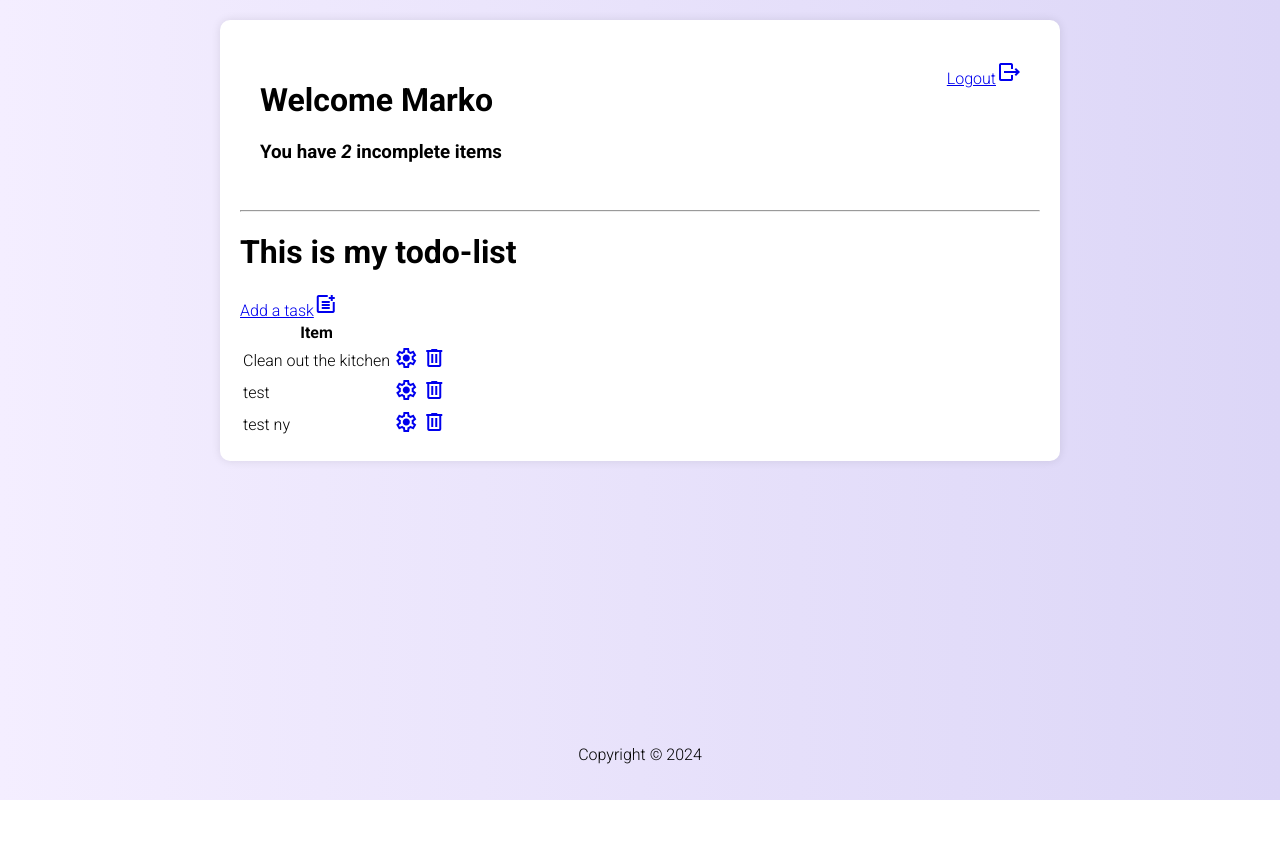
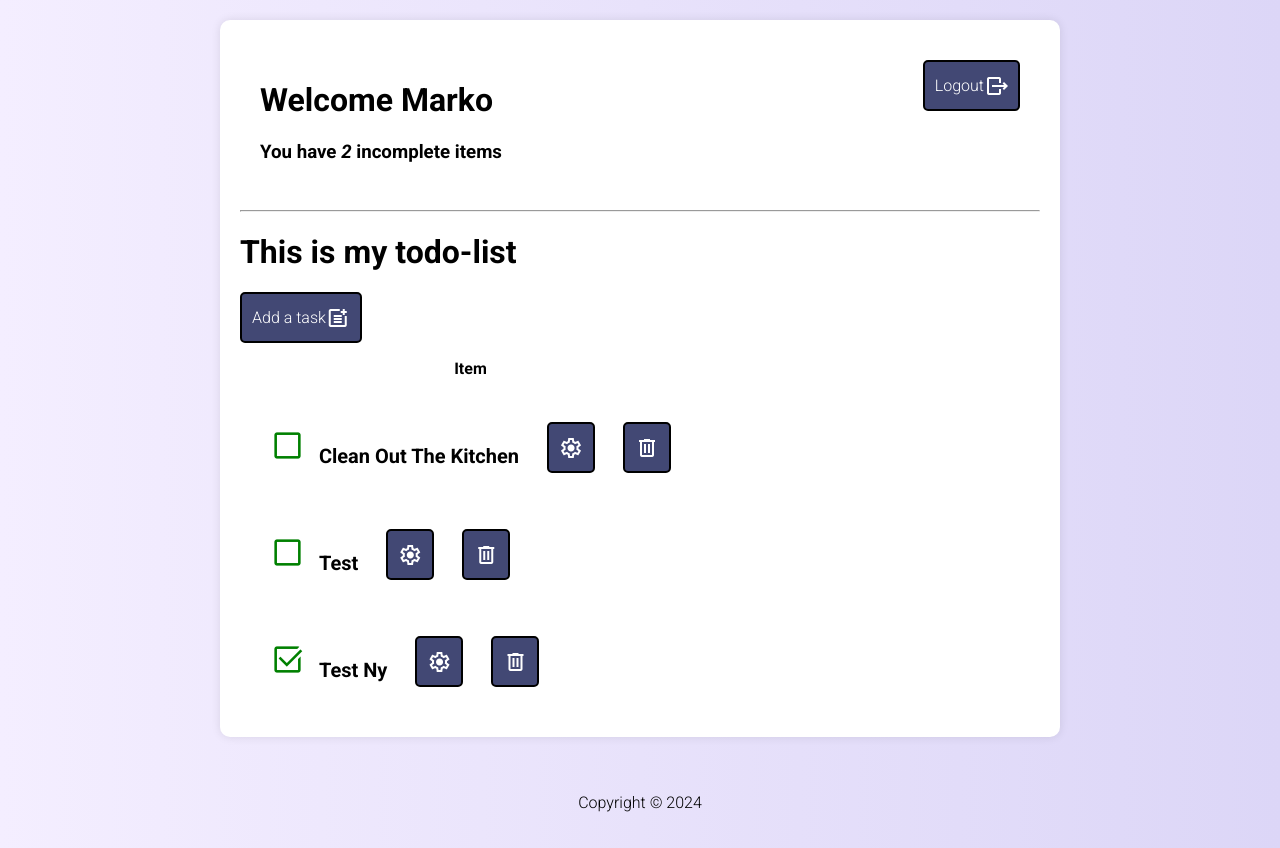
Before and after one commit to markohautala/django-auth-crud-app, a Django app: page / in a window 1280 px wide. Before the commit the page ends 800 px from the top, so only its background shows below. Run offline with Django 4.2, Linux system fonts and the light colour scheme; a user stored in the database is signed in; data comes from the database, SQL or seed files in the repository; both versions use the stored data as it was after the commit.

Commit message:
Update Google Fonts link and add styling to task list

```diff
--- a/base/templates/base/main.html
+++ b/base/templates/base/main.html
@@ -52,6 +52,10 @@
         padding: 20px;
       }
 
+      th, tr, td {
+        padding: 14px;
+      }
+
       h1,
       h2,
       h3,
@@ -62,8 +66,36 @@
       }
 
       /* Styling for all anchor tags */
-      .button {
+
+      a {
+        border: 2px solid #000000;
+        padding: 10px;
+        border-radius: 5px;
+        height: 27px;
         text-decoration: none;
+        align-items: center;
+        display: inline-flex;
+        color: #fff;
+        background-color: #424874;
+      }
+
+      a:hover {
+        background-color: #A6B1E1;
+      }
+
+      .checkbox-icon {
+        font-size: 35px;
+        color: green;
+      }
+
+      .task-row {
+        display: inline-flex;
+        align-items: center;
+      }
+
+      .title-text {
+        font-size: 20px;
+        padding-bottom: 30px;
       }
 
       footer {
--- a/base/templates/base/task_list.html
+++ b/base/templates/base/task_list.html
@@ -8,11 +8,11 @@
     </div>
 
     {% if request.user.is_authenticated %}
-    <a href="{% url 'logout' %}">Logout<span class="material-symbols-outlined">
+    <div class="login-logout-btn"><a href="{% url 'logout' %}">Logout<span class="material-symbols-outlined">
         move_item
-        </span></a>
+        </span></a></div>
     {% else %}
-    <a href="{% url 'login' %}">Login</a>
+    <div class="login-logout-btn"><a href="{% url 'login' %}">Login</a>
     {% endif %}
 </div>
 
@@ -25,6 +25,7 @@
     </span>
 </a>
 
+<!--
 <table>
     <tr>
         <th>Item</th>
@@ -33,14 +34,13 @@
     </tr>
     {% for task in todo_tasks %}
     <tr>
-        <td>{{ task.title }}</td>
+        <td><strong>{{ task.title|title }}</strong></td>
         <td><a href="{% url 'task-update' task.id %}"><span class="material-symbols-outlined">
             settings
             </span></a></td>
         <td><a href="{% url 'task-delete' task.id %}"><span class="material-symbols-outlined">
             delete
             </span></a></td>
-
     </tr>
     {% empty %}
         <tr>
@@ -49,4 +49,49 @@
     {% endfor %}
 </table>
 
+-->
+
+<style>
+    /* Flexbox styling for table rows */
+    .task-row {
+        display: flex;
+        align-items: center; /* Vertically center items */
+    }
+
+    /* Margin for checkbox icon */
+    .checkbox-icon {
+        margin-right: 10px; /* Adjust margin as needed */
+    }
+</style>
+
+<table>
+    <tr>
+        <th>Item</th>
+        <th></th>
+        <th></th>
+    </tr>
+    {% for task in todo_tasks %}
+    <tr class="task-row">
+        <td>
+            {% if task.complete %}
+                <span class="material-symbols-outlined checkbox-icon">select_check_box</span> <!-- Display completed checkbox icon -->
+            {% else %}
+                <span class="material-symbols-outlined checkbox-icon">check_box_outline_blank</span> <!-- Display incomplete checkbox icon -->
+            {% endif %}
+            <strong class="title-text">{{ task.title|title }}</strong>
+        </td>
+        <td><a href="{% url 'task-update' task.id %}"><span class="material-symbols-outlined">settings</span></a></td>
+        <td><a href="{% url 'task-delete' task.id %}"><span class="material-symbols-outlined">delete</span></a></td>
+    </tr>
+    {% empty %}
+    <tr>
+        <td colspan="3">No tasks!</td>
+    </tr>
+    {% endfor %}
+</table>
+
+
+
+
+
 {% endblock content %}
```
Also changed, not shown: db.sqlite3.
